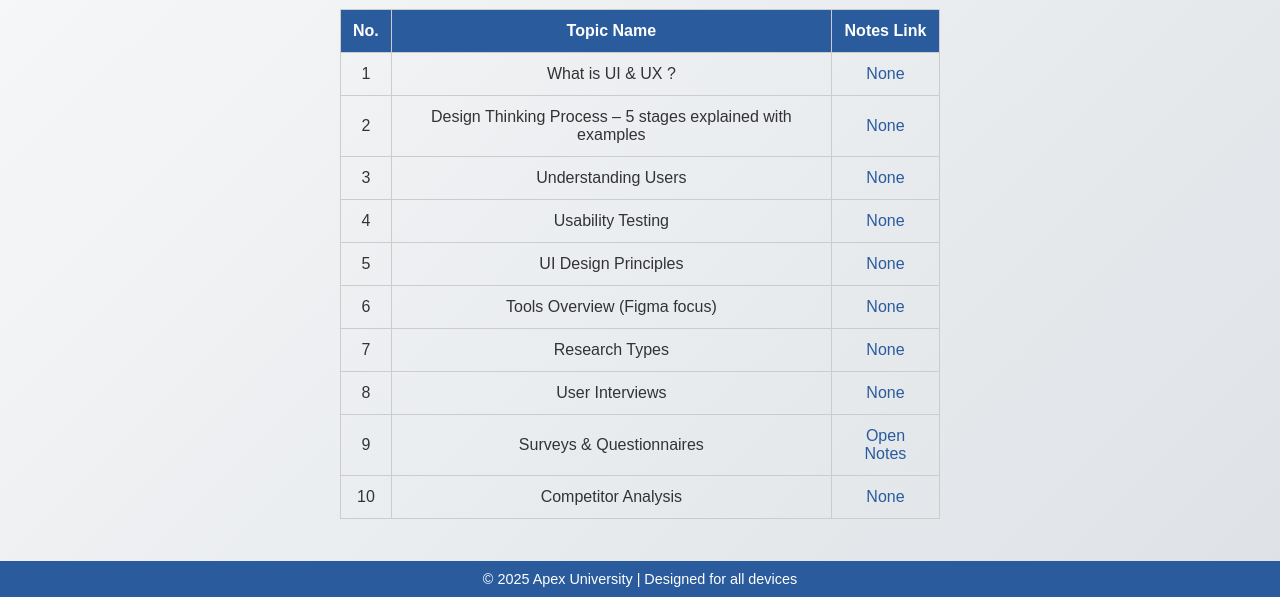
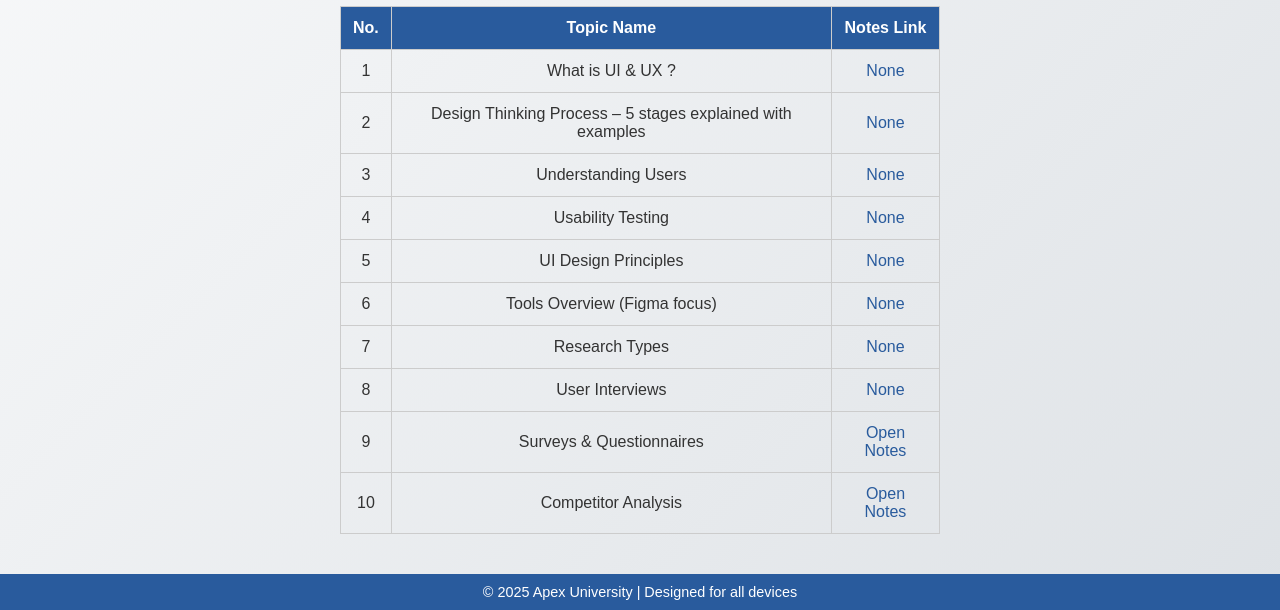
Before and after one commit to kishanKgupta/UI-UX-, a plain HTML site: page notes.html in a window 1280 px wide. Shown: the part 203-813 px from the top of the page. Drawn offline with Linux system fonts and the light colour scheme.

Commit message:
add notes

```diff
--- a/notes.html
+++ b/notes.html
@@ -70,7 +70,7 @@
       <tr>
         <td>10</td>
         <td>Competitor Analysis</td>
-        <td><a href="#">None</a></td>
+        <td><a href="https://drive.google.com/file/d/1FXynl1o_Ce2y2eDht0eMFcvcv1Yxlokd/view?usp=drive_link">Open Notes</a></td>
       </tr>
     </table>
   </main>
```
